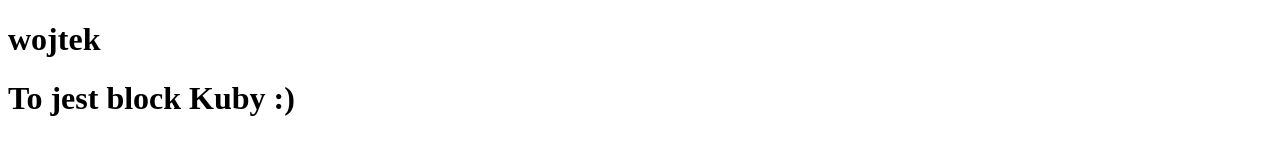
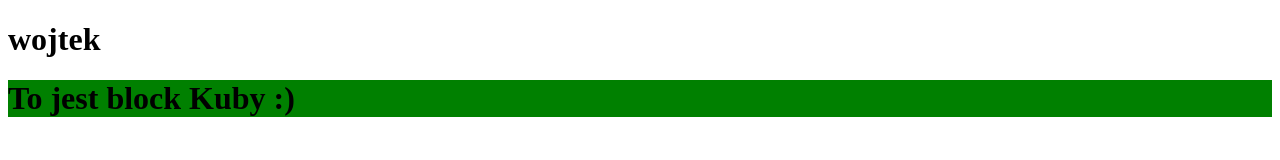
Before and after one commit to Wojciech-Kaczmarek/dev-group, a website: page index.html in a window 1280 px wide. Drawn offline with Linux system fonts and the light colour scheme.

Commit message:
Add style file.

```diff
--- a/index.html
+++ b/index.html
@@ -5,6 +5,7 @@
     <meta name="viewport" content="width=device-width, initial-scale=1.0">
     <meta http-equiv="X-UA-Compatible" content="ie=edge">
     <title>Document</title>
+    <link rel="stylesheet" href="style.css">
 </head>
 <body>
     <div>
@@ -12,7 +13,7 @@
             wojtek
         </h1>
     </div>
-    <div>
+    <div class="klocek-kuby">
         <h1>
             To jest block Kuby :)
         </h1>
--- /dev/null
+++ b/style.css
@@ -0,0 +1,3 @@
+.klocek-kuby {
+  background-color: green;
+}
```
